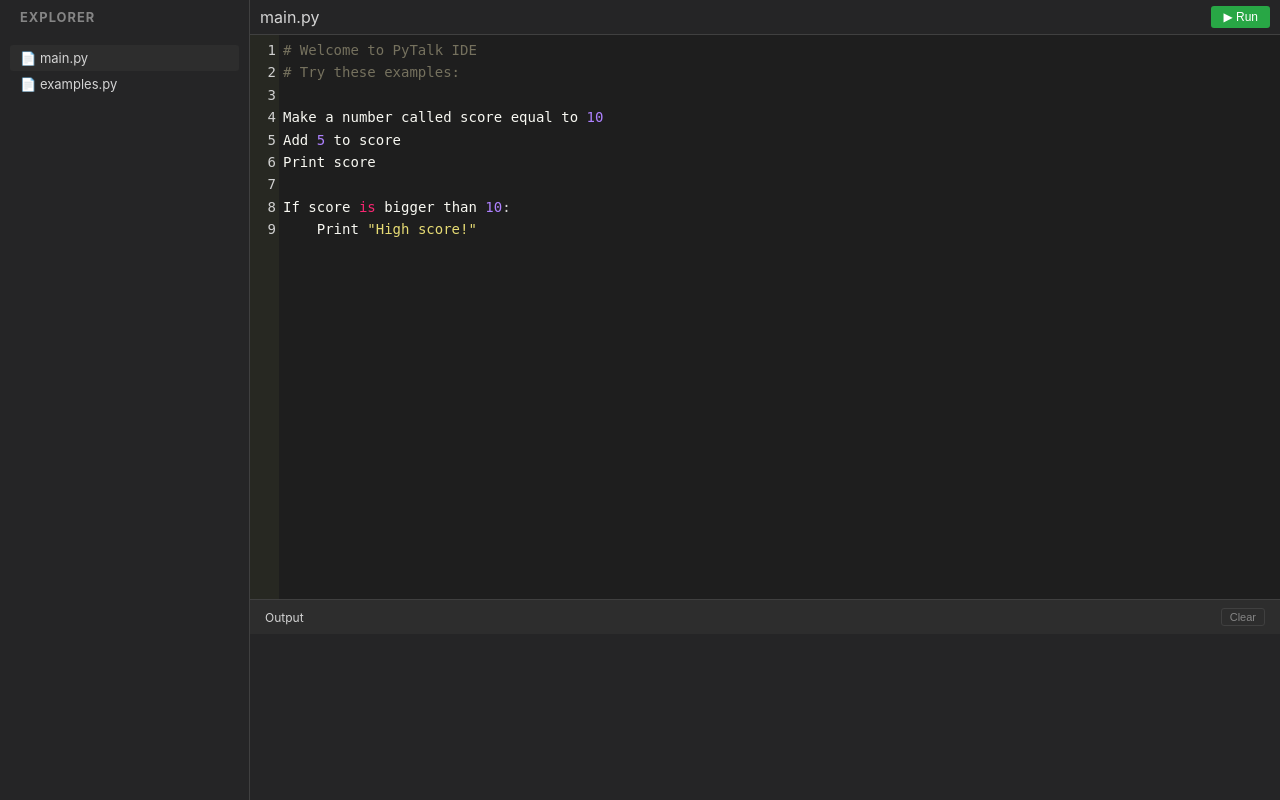
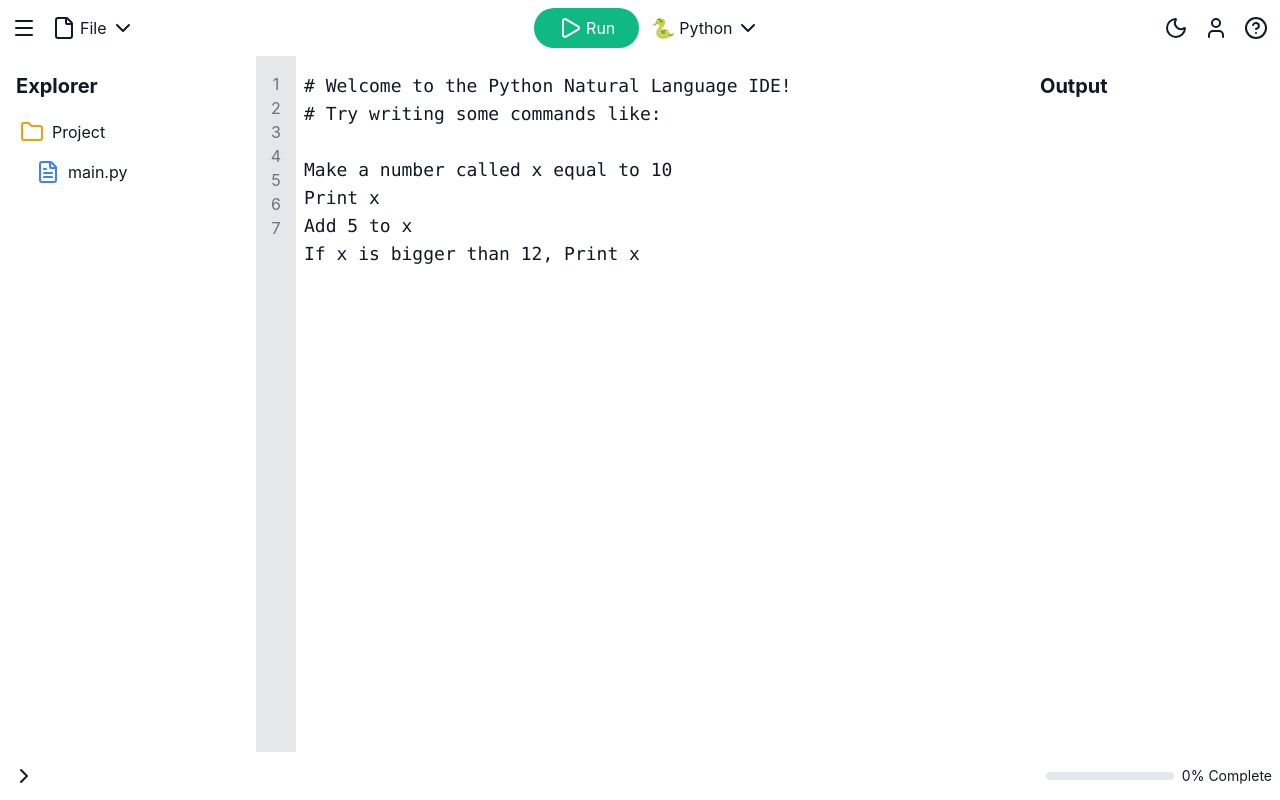
Before and after one commit to AnishShinde-sys/natural-python, a Flask app: page / in a window 1280 px wide. Run offline with Flask 2, Linux system fonts and the light colour scheme.

Commit message:
Update IDE interface with modern design

```diff
--- a/static/css/style.css
+++ b/static/css/style.css
@@ -169,3 +169,50 @@ button:hover {
     font-size: 12px;
     padding: 5px;
 }
+
+/* Custom styles */
+.python-icon {
+    font-size: 1.2em;
+}
+
+#codeEditor {
+    resize: none;
+    tab-size: 4;
+    font-family: 'Consolas', 'Monaco', 'Courier New', monospace;
+}
+
+.line-numbers {
+    user-select: none;
+}
+
+/* Dark mode transitions */
+.dark-transition {
+    transition: background-color 0.3s ease, color 0.3s ease;
+}
+
+/* Resizer styles */
+.resizer {
+    position: absolute;
+    background: rgba(128, 128, 128, 0.5);
+    opacity: 0;
+    transition: opacity 0.3s;
+}
+
+.resizer:hover {
+    opacity: 1;
+}
+
+.resizer-v {
+    cursor: col-resize;
+    width: 4px;
+    right: 0;
+    top: 0;
+    bottom: 0;
+}
+
+.resizer-h {
+    cursor: row-resize;
+    height: 4px;
+    left: 0;
+    right: 0;
+}
--- a/static/js/script.js
+++ b/static/js/script.js
@@ -1,81 +1,97 @@
-let editor;
+document.addEventListener('DOMContentLoaded', function() {
+    // Initialize Lucide icons
+    lucide.createIcons();
 
-document.addEventListener('DOMContentLoaded', () => {
-    // Initialize CodeMirror
-    editor = CodeMirror.fromTextArea(document.getElementById('code-editor'), {
-        mode: 'python',
-        theme: 'monokai',
-        lineNumbers: true,
-        autoCloseBrackets: true,
-        matchBrackets: true,
-        indentUnit: 4,
-        tabSize: 4,
-        lineWrapping: true,
-        extraKeys: {
-            "Tab": function(cm) {
-                cm.replaceSelection("    ", "end");
-            }
-        }
+    // Elements
+    const codeEditor = document.getElementById('codeEditor');
+    const outputText = document.getElementById('outputText');
+    const runButton = document.getElementById('runCode');
+    const toggleTheme = document.getElementById('toggleTheme');
+    const toggleSidebar = document.getElementById('toggleSidebar');
+    const toggleOutput = document.getElementById('toggleOutput');
+    const explorer = document.getElementById('explorer');
+    const output = document.getElementById('output');
+    const progressBar = document.getElementById('progressBar');
+    const progressText = document.getElementById('progressText');
+    const lineNumbers = document.getElementById('lineNumbers');
+
+    // Theme handling
+    let isDarkMode = localStorage.getItem('darkMode') === 'true';
+    updateTheme();
+
+    toggleTheme.addEventListener('click', () => {
+        isDarkMode = !isDarkMode;
+        localStorage.setItem('darkMode', isDarkMode);
+        updateTheme();
     });
 
-    // Set initial content
-    editor.setValue(`# Welcome to PyTalk IDE
-# Try these examples:
+    function updateTheme() {
+        document.documentElement.classList.toggle('dark', isDarkMode);
+    }
 
-Make a number called score equal to 10
-Add 5 to score
-Print score
+    // Line numbers
+    function updateLineNumbers() {
+        const lines = codeEditor.value.split('\n');
+        lineNumbers.innerHTML = lines.map((_, i) =>
+            `<div class="line-number">${i + 1}</div>`
+        ).join('');
+    }
 
-If score is bigger than 10:
-    Print "High score!"`);
+    codeEditor.addEventListener('input', updateLineNumbers);
+    updateLineNumbers();
 
-    // Add event listeners for file tree
-    document.querySelectorAll('.file').forEach(file => {
-        file.addEventListener('click', () => {
-            document.querySelectorAll('.file').forEach(f => f.classList.remove('active'));
-            file.classList.add('active');
-        });
-    });
-});
+    // Code execution
+    runButton.addEventListener('click', async function() {
+        runButton.disabled = true;
+        progressBar.style.width = '0%';
 
-function runCode() {
-    const code = editor.getValue();
-    const outputDiv = document.getElementById('output');
-
-    // Add loading indicator
-    outputDiv.innerHTML = '<div class="loading">Running code...</div>';
-
-    fetch('/run_code', {
+        try {
+            const response = await fetch('/run_code', {
                 method: 'POST',
                 headers: {
                     'Content-Type': 'application/json',
                 },
-        body: JSON.stringify({ code: code })
-    })
-    .then(response => response.json())
-    .then(data => {
-        outputDiv.innerHTML = `<pre class="output-text">${data.output}</pre>`;
-    })
-    .catch(error => {
-        outputDiv.innerHTML = `<pre class="error-text">Error: ${error}</pre>`;
+                body: JSON.stringify({ code: codeEditor.value })
             });
+
+            const data = await response.json();
+            outputText.textContent = data.output;
+
+            // Simulate progress
+            let progress = 0;
+            const interval = setInterval(() => {
+                progress += 5;
+                progressBar.style.width = `${progress}%`;
+                progressText.textContent = `${progress}% Complete`;
+
+                if (progress >= 100) {
+                    clearInterval(interval);
                 }
-
-function clearOutput() {
-    document.getElementById('output').innerHTML = '';
-}
-
-function insertExample(code) {
-    editor.replaceSelection(code + '\n');
-    editor.focus();
-}
-
-// Add keyboard shortcuts
-document.addEventListener('keydown', (e) => {
-    if (e.ctrlKey || e.metaKey) {
-        if (e.key === 'Enter') {
-            e.preventDefault();
-            runCode();
-        }
+            }, 50);
+        } catch (error) {
+            outputText.textContent = `Error: ${error.message}`;
+        } finally {
+            runButton.disabled = false;
         }
     });
+
+    // Sidebar toggles
+    toggleSidebar.addEventListener('click', () => {
+        explorer.classList.toggle('hidden');
+    });
+
+    toggleOutput.addEventListener('click', () => {
+        output.classList.toggle('hidden');
+    });
+
+    // Example starter code
+    codeEditor.value = `# Welcome to the Python Natural Language IDE!
+# Try writing some commands like:
+
+Make a number called x equal to 10
+Print x
+Add 5 to x
+If x is bigger than 12, Print x`;
+
+    updateLineNumbers();
+});
--- a/templates/index.html
+++ b/templates/index.html
@@ -3,63 +3,99 @@
 <head>
     <meta charset="UTF-8">
     <meta name="viewport" content="width=device-width, initial-scale=1.0">
-    <title>PyTalk IDE</title>
+    <title>Python Natural Language IDE</title>
+    <link href="https://cdn.jsdelivr.net/npm/tailwindcss@2.2.19/dist/tailwind.min.css" rel="stylesheet">
     <link rel="stylesheet" href="{{ url_for('static', filename='css/style.css') }}">
-    <link href="https://cdnjs.cloudflare.com/ajax/libs/codemirror/5.65.2/codemirror.min.css" rel="stylesheet">
-    <link href="https://cdnjs.cloudflare.com/ajax/libs/codemirror/5.65.2/theme/monokai.min.css" rel="stylesheet">
+    <script src="https://unpkg.com/lucide@latest"></script>
 </head>
-<body>
-    <div class="ide-container">
-        <!-- Left Sidebar -->
-        <div class="sidebar">
-            <div class="sidebar-header">
-                <h3>EXPLORER</h3>
+<body class="bg-gray-100 dark:bg-gray-900 text-gray-900 dark:text-gray-100">
+    <div class="flex flex-col h-screen">
+        <!-- Top Bar -->
+        <div class="flex items-center justify-between p-2 bg-white dark:bg-gray-800 shadow-md">
+            <div class="flex items-center space-x-2">
+                <button id="toggleSidebar" class="p-1 rounded hover:bg-gray-200 dark:hover:bg-gray-700">
+                    <i data-lucide="menu"></i>
+                </button>
+                <div class="flex items-center space-x-1 p-1 rounded hover:bg-gray-200 dark:hover:bg-gray-700">
+                    <i data-lucide="file"></i>
+                    <span>File</span>
+                    <i data-lucide="chevron-down"></i>
+                </div>
             </div>
-            <div class="file-tree">
-                <div class="file active">📄 main.py</div>
-                <div class="file">📄 examples.py</div>
+
+            <div class="flex items-center space-x-2">
+                <button id="runCode" class="px-6 py-2 bg-green-500 text-white rounded-full hover:bg-green-600 transition-all duration-200 transform hover:scale-105 flex items-center">
+                    <i data-lucide="play" class="mr-1"></i>
+                    Run
+                </button>
+                <div class="flex items-center space-x-1 p-1 rounded hover:bg-gray-200 dark:hover:bg-gray-700">
+                    <span class="python-icon">🐍</span>
+                    <span>Python</span>
+                    <i data-lucide="chevron-down"></i>
+                </div>
+            </div>
+
+            <div class="flex items-center space-x-2">
+                <button id="toggleTheme" class="p-1 rounded hover:bg-gray-200 dark:hover:bg-gray-700">
+                    <i data-lucide="sun" class="hidden dark:block"></i>
+                    <i data-lucide="moon" class="block dark:hidden"></i>
+                </button>
+                <button class="p-1 rounded hover:bg-gray-200 dark:hover:bg-gray-700">
+                    <i data-lucide="user"></i>
+                </button>
+                <button class="p-1 rounded hover:bg-gray-200 dark:hover:bg-gray-700">
+                    <i data-lucide="help-circle"></i>
+                </button>
             </div>
         </div>
 
         <!-- Main Content -->
-        <div class="main-content">
-            <!-- Top Bar -->
-            <div class="top-bar">
-                <div class="tabs">
-                    <div class="tab active">main.py</div>
-                </div>
-                <div class="actions">
-                    <button class="run-btn" onclick="runCode()">▶ Run</button>
+        <div class="flex flex-1 overflow-hidden">
+            <!-- Left Sidebar -->
+            <div id="explorer" class="w-64 bg-white dark:bg-gray-800 p-4 overflow-y-auto relative">
+                <h2 class="text-xl font-bold mb-4">Explorer</h2>
+                <div class="space-y-2">
+                    <div class="flex items-center space-x-2 cursor-pointer hover:bg-gray-200 dark:hover:bg-gray-700 p-1 rounded">
+                        <i data-lucide="folder" class="text-yellow-500"></i>
+                        <span>Project</span>
+                    </div>
+                    <div class="flex items-center space-x-2 cursor-pointer hover:bg-gray-200 dark:hover:bg-gray-700 p-1 rounded ml-4">
+                        <i data-lucide="file-text" class="text-blue-500"></i>
+                        <span>main.py</span>
+                    </div>
                 </div>
             </div>
 
-            <!-- Editor Area -->
-            <div class="editor-container">
-                <div class="editor-wrapper">
-                    <textarea id="code-editor">
-# Try these examples:
-Make a number called score equal to 10
-Add 5 to score
-Print score
+            <!-- Code Editor -->
+            <div class="flex-1 relative">
+                <div class="absolute left-0 top-0 bottom-0 w-10 bg-gray-200 dark:bg-gray-800 flex flex-col items-center pt-4 text-gray-500" id="lineNumbers">
+                </div>
+                <textarea id="codeEditor" class="w-full h-full p-4 pl-12 font-mono text-lg bg-white dark:bg-gray-900 focus:outline-none"></textarea>
+            </div>
 
-If score is bigger than 15:
-    Print "High score!"</textarea>
+            <!-- Output Panel -->
+            <div id="output" class="w-64 bg-white dark:bg-gray-800 p-4 overflow-y-auto">
+                <h2 class="text-xl font-bold mb-4">Output</h2>
+                <pre id="outputText" class="whitespace-pre-wrap text-green-600 dark:text-green-400"></pre>
+            </div>
+        </div>
+
+        <!-- Bottom Bar -->
+        <div class="bg-white dark:bg-gray-800 p-2 flex justify-between items-center">
+            <div class="flex space-x-2">
+                <button id="toggleOutput" class="p-1 rounded hover:bg-gray-200 dark:hover:bg-gray-700">
+                    <i data-lucide="chevron-right"></i>
+                </button>
+            </div>
+            <div class="flex items-center space-x-2">
+                <div class="w-32 h-2 bg-gray-200 dark:bg-gray-700 rounded-full overflow-hidden">
+                    <div id="progressBar" class="h-full bg-green-500 transition-all duration-300 ease-in-out" style="width: 0%"></div>
                 </div>
-
-                <!-- Output Panel -->
-                <div class="output-panel">
-                    <div class="panel-header">
-                        <span>Output</span>
-                        <button class="clear-btn" onclick="clearOutput()">Clear</button>
-                    </div>
-                    <div id="output" class="output-content"></div>
-                </div>
+                <span id="progressText" class="text-sm">0% Complete</span>
             </div>
         </div>
     </div>
 
-    <script src="https://cdnjs.cloudflare.com/ajax/libs/codemirror/5.65.2/codemirror.min.js"></script>
-    <script src="https://cdnjs.cloudflare.com/ajax/libs/codemirror/5.65.2/mode/python/python.min.js"></script>
     <script src="{{ url_for('static', filename='js/script.js') }}"></script>
 </body>
 </html>
```
Lines whose indentation alone changed are shown as unchanged.
